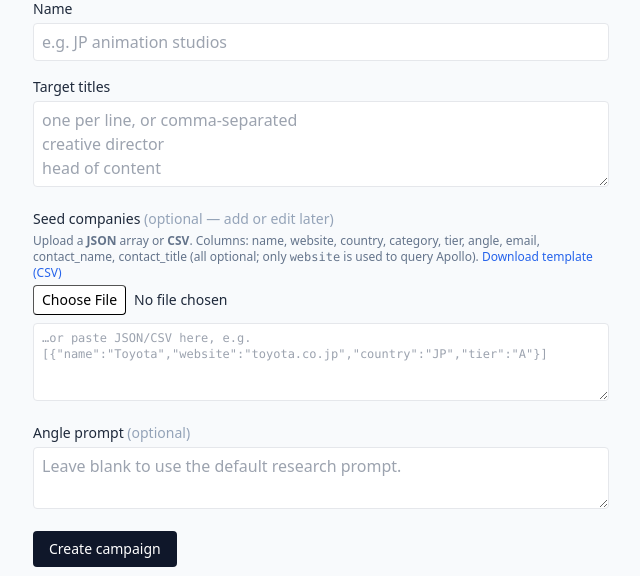
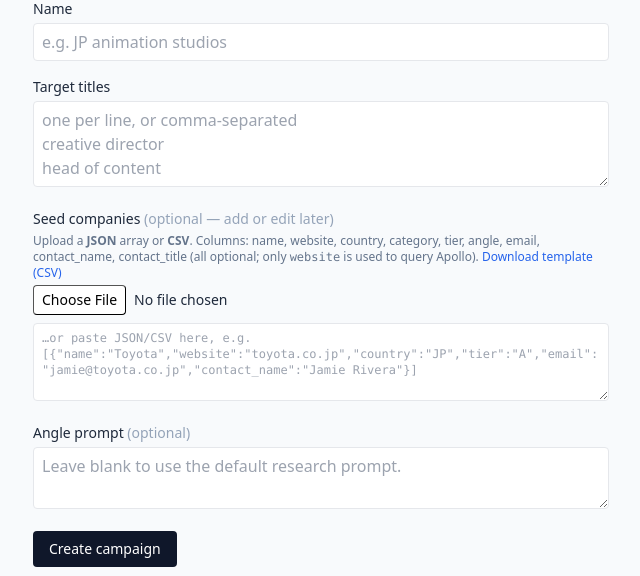
Before and after one commit to telliex/crewai-marking, a Python web app: template src/awkns_outreach/web/templates/new_campaign.html in a window 1280 px wide. Shown: the part 142-718 px from the top of the page, without its empty margins (111-751 px from the left). Run offline with Jinja, Linux system fonts and the light colour scheme; the template is opened without the code that fills it, so the values that code supplies are empty; some libraries are stand-ins or nearby versions.

Commit message:
fix: update seed-companies paste-box example JSON to show email/contact_name
The column-list help text above it already listed all 9 columns, but
the placeholder's example JSON still only showed the original 6 —
missing the new fields is exactly what this feature needs users to fill in.

```diff
--- a/src/awkns_outreach/web/templates/new_campaign.html
+++ b/src/awkns_outreach/web/templates/new_campaign.html
@@ -24,7 +24,7 @@
     <input type="file" name="seed_file" accept=".json,.csv"
       class="block w-full text-sm mb-2 file:mr-2 file:rounded file:border file:bg-white file:px-2 file:py-1">
     <textarea name="seed_text" rows="4" class="w-full border rounded px-2 py-1.5 font-mono text-xs"
-      placeholder='…or paste JSON/CSV here, e.g.&#10;[{"name":"Toyota","website":"toyota.co.jp","country":"JP","tier":"A"}]'></textarea>
+      placeholder='…or paste JSON/CSV here, e.g.&#10;[{"name":"Toyota","website":"toyota.co.jp","country":"JP","tier":"A","email":"jamie@toyota.co.jp","contact_name":"Jamie Rivera"}]'></textarea>
   </div>
   <div>
     <label class="block text-sm font-medium mb-1">Angle prompt <span class="text-slate-400 font-normal">(optional)</span></label>
```
